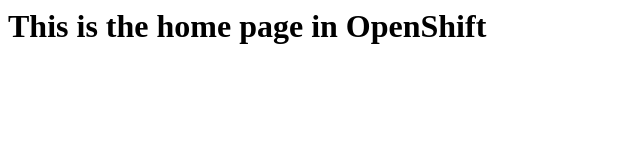
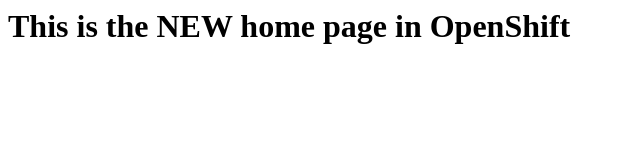
Before and after one commit to svmangan/oselab, a plain HTML site: page index.html in a window 1280 px wide. Shown: the whole page, without its empty margins (0-640 px from the left). Drawn offline with Linux system fonts and the light colour scheme.

Commit message:
Home page

```diff
--- a/index.html
+++ b/index.html
@@ -3,6 +3,6 @@
     <title>HTML Home Page</title>
   </head>
   <body>
-    <h1>This is the home page in OpenShift</h1>
+    <h1>This is the NEW home page in OpenShift</h1>
   </body>
 </html>
```
